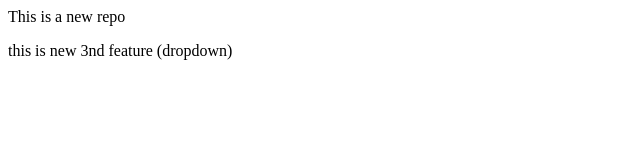
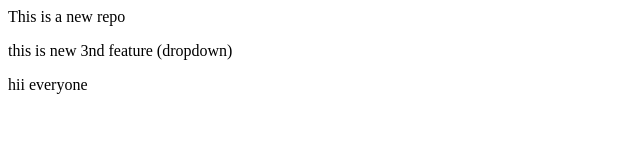
Before and after one commit to Chandu-2233/localrepo, a plain HTML site: page index.html in a window 1280 px wide. Shown: the whole page, without its empty margins (0-640 px from the left). Drawn offline with Linux system fonts and the light colour scheme.

Commit message:
greeting

```diff
--- a/index.html
+++ b/index.html
@@ -1,2 +1,4 @@
 <p>This is a new repo</p>
 <p>this is new 3nd feature (dropdown)</p>
+<p>hii everyone
+</p>
```
